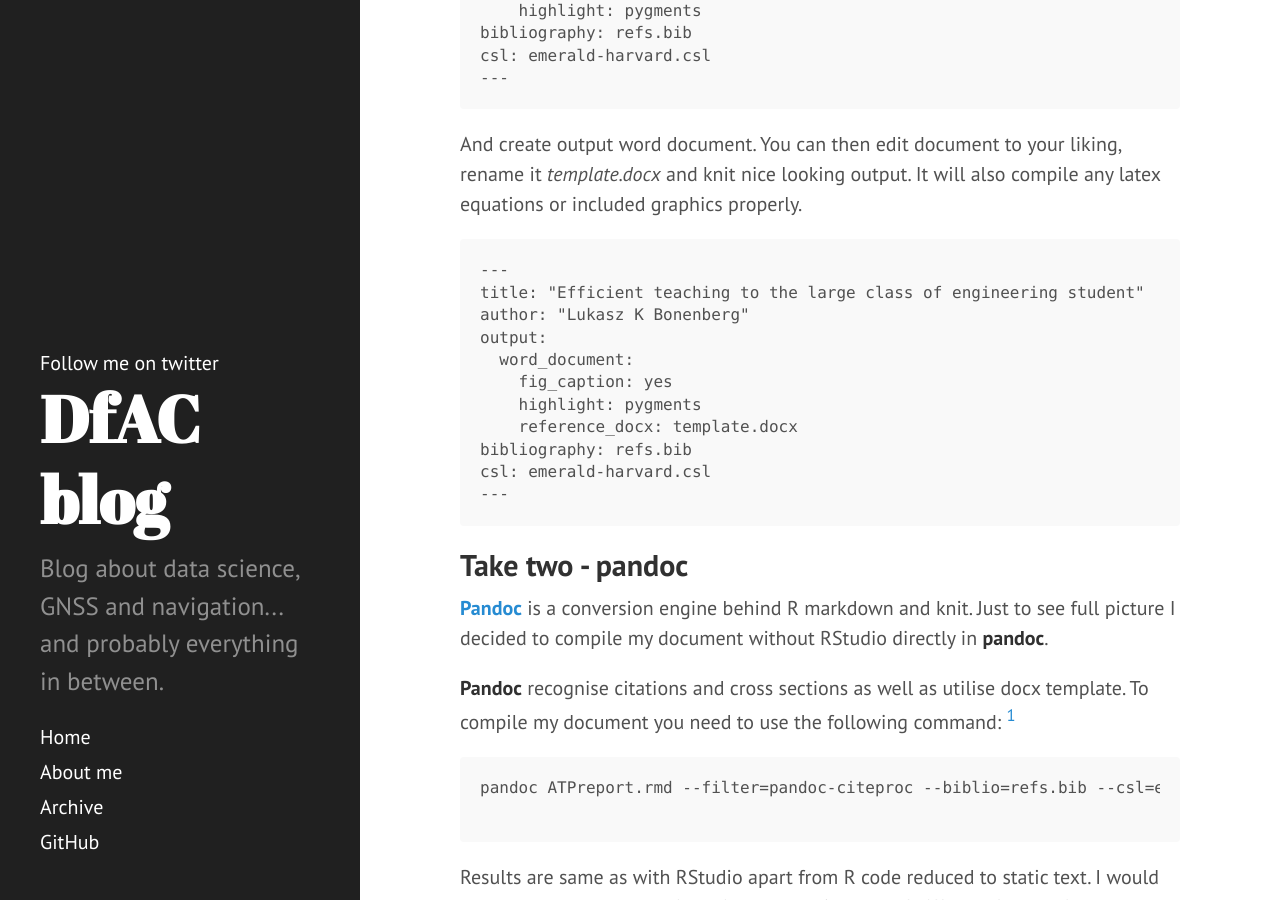
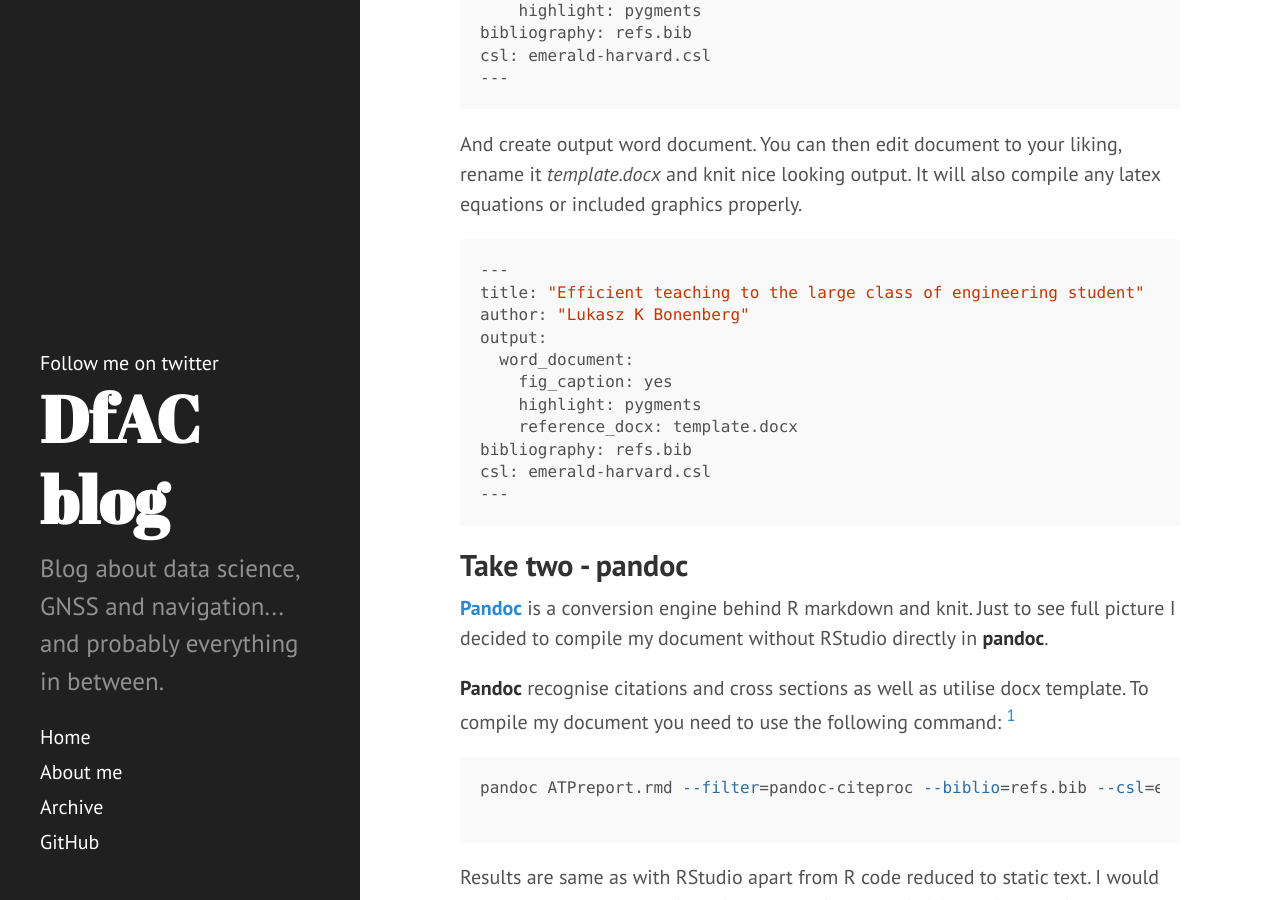
Before and after one commit to DfAC/DfAC.github.io, a Jekyll site: the page built from _posts/2016-02-16-Writing-Articles-with-Markdown.md, in a window 1280 px wide and 900 px high, scrolled down 2698 px. Built offline with Jekyll 4.4.1, drawn with Linux system fonts in a browser that asks for light colours; comment, search, counter and statistics services are not loaded.

Commit message:
Update and rename 2016-02-16-Articles-with-Markdown.md to 2016-02-16-Writing-Articles-with-Markdown.md

````diff
--- a/_posts/2016-02-16-Articles-with-Markdown.md
+++ b/_posts/2016-02-16-Writing-Articles-with-Markdown.md
@@ -90,7 +90,7 @@ csl: emerald-harvard.csl
 
 And create output word document. You can then edit document to your liking, rename it *template.docx* and knit nice looking output. It will also compile any latex equations or included graphics properly.
 
-```
+```r
 ---
 title: "Efficient teaching to the large class of engineering student"
 author: "Lukasz K Bonenberg"
@@ -110,7 +110,7 @@ csl: emerald-harvard.csl
 
 **Pandoc** recognise citations and cross sections as well as utilise docx template. To compile my document you need to use the following command: [^1]
 
-```
+```sh
 pandoc ATPreport.rmd --filter=pandoc-citeproc --biblio=refs.bib --csl=emerald-harvard.csl --reference-docx=template.docx --highlight-style=pygments --output=report.docx
 
 ```
````
